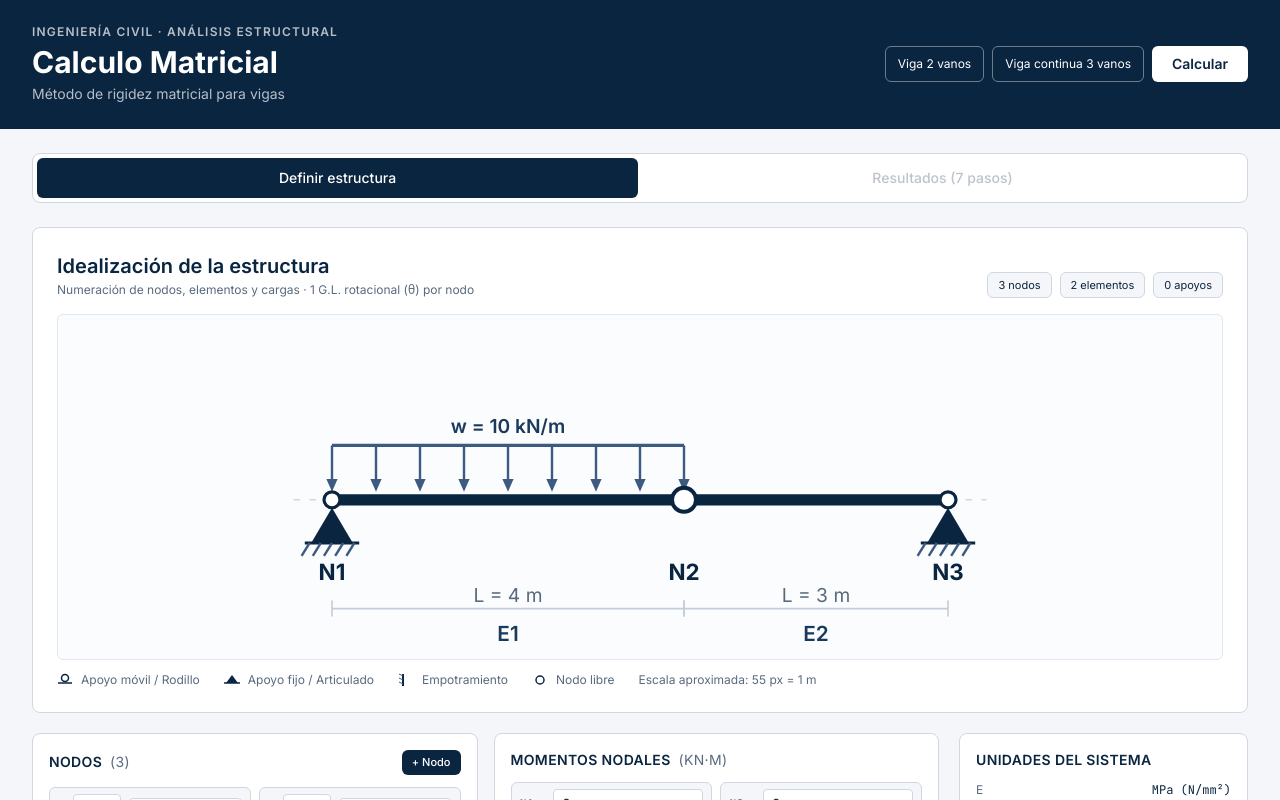
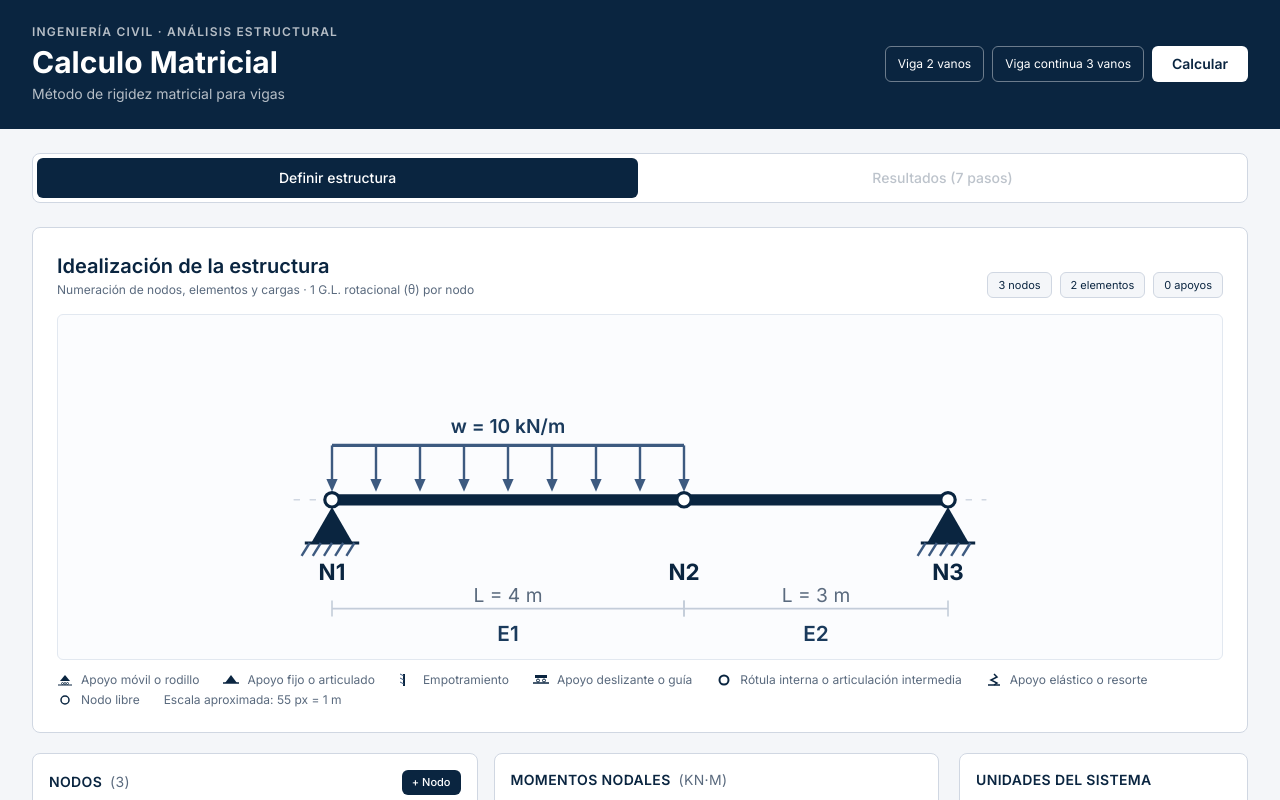
Before and after one commit to AngelMoralesChazari/calculomatricial, a React (Vite) app: page / in a window 1280 px wide. Shown: the top 800 px of the page. Built offline with nearby package versions, Linux system fonts and the light colour scheme.

Commit message:
style: quitar círculos en etiquetas de nodos y restaurar texto original

```diff
--- a/src/components/BeamDiagram.tsx
+++ b/src/components/BeamDiagram.tsx
@@ -144,15 +144,15 @@ export function BeamDiagram({ model, scale = 55, heightClass = 'h-72 sm:h-80' }:
 
             return (
               <g key={node.id}>
-                {/* Articulación circular para apoyos que no sean empotrados */}
-                {support !== 'fixed' && (
+                {/* Articulación circular para apoyos que no sean empotrados ni deslizantes */}
+                {support !== 'fixed' && support !== 'slider' && (
                   <circle
                     cx={px}
                     cy={y}
-                    r={support === 'none' ? '7.5' : '5'}
+                    r={support === 'hinge' ? '7.5' : '4.5'}
                     fill="#ffffff"
                     stroke={NAVY}
-                    strokeWidth={support === 'none' ? '2.5' : '2'}
+                    strokeWidth={support === 'hinge' ? '3' : '2'}
                   />
                 )}
 
@@ -183,7 +183,7 @@ export function BeamDiagram({ model, scale = 55, heightClass = 'h-72 sm:h-80' }:
                 {/* Símbolo de Apoyo Fijo (Articulado) */}
                 {support === 'pinned' && (
                   <g>
-                    <polygon points={`${px},${y + 5} ${px - 13},${y + 27} ${px + 13},${y + 27}`} fill={NAVY} />
+                    <polygon points={`${px},${y + 4.5} ${px - 13},${y + 27} ${px + 13},${y + 27}`} fill={NAVY} />
                     <line x1={px - 17} y1={y + 27} x2={px + 17} y2={y + 27} stroke={NAVY} strokeWidth="2" />
                     {Array.from({ length: 5 }).map((_, i) => {
                       const hx = px - 14 + i * 7
@@ -205,17 +205,66 @@ export function BeamDiagram({ model, scale = 55, heightClass = 'h-72 sm:h-80' }:
                 {/* Símbolo de Apoyo Móvil (Rodillo) */}
                 {support === 'roller' && (
                   <g>
-                    <circle cx={px} cy={y + 12.5} r="7.5" fill="#ffffff" stroke={NAVY} strokeWidth="2.5" />
-                    <line x1={px - 15} y1={y + 20} x2={px + 15} y2={y + 20} stroke={NAVY} strokeWidth="2" />
+                    {/* Triángulo */}
+                    <polygon points={`${px},${y + 4.5} ${px - 13},${y + 20} ${px + 13},${y + 20}`} fill={NAVY} />
+                    {/* Tres ruedas */}
+                    <circle cx={px - 8} cy={y + 23} r="2.5" fill="#ffffff" stroke={NAVY} strokeWidth="1.5" />
+                    <circle cx={px} cy={y + 23} r="2.5" fill="#ffffff" stroke={NAVY} strokeWidth="1.5" />
+                    <circle cx={px + 8} cy={y + 23} r="2.5" fill="#ffffff" stroke={NAVY} strokeWidth="1.5" />
+                    {/* Línea inferior fija */}
+                    <line x1={px - 17} y1={y + 26} x2={px + 17} y2={y + 26} stroke={NAVY} strokeWidth="2" />
+                  </g>
+                )}
+
+                {/* Símbolo de Apoyo Deslizante (Guía) */}
+                {support === 'slider' && (
+                  <g>
+                    {/* Placa unida al nodo */}
+                    <rect x={px - 12} y={y - 8} width="24" height="16" fill={NAVY} rx="1" />
+                    <circle cx={px} cy={y} r="3" fill="#ffffff" />
+                    {/* Rodillos */}
+                    <circle cx={px - 7} cy={y + 12.5} r="2" fill="#ffffff" stroke={NAVY} strokeWidth="1.5" />
+                    <circle cx={px + 7} cy={y + 12.5} r="2" fill="#ffffff" stroke={NAVY} strokeWidth="1.5" />
+                    {/* Placa inferior fija */}
+                    <line x1={px - 15} y1={y + 16} x2={px + 15} y2={y + 16} stroke={NAVY} strokeWidth="2" />
+                    {/* Achurado fijo */}
                     {Array.from({ length: 5 }).map((_, i) => {
                       const hx = px - 12 + i * 6
                       return (
                         <line
                           key={i}
                           x1={hx}
-                          y1={y + 20}
+                          y1={y + 16}
                           x2={hx - 4}
-                          y2={y + 27}
+                          y2={y + 23}
+                          stroke={NAVY_MUTED}
+                          strokeWidth="1.5"
+                        />
+                      )
+                    })}
+                  </g>
+                )}
+
+                {/* Símbolo de Apoyo Elástico (Resorte) */}
+                {support === 'spring' && (
+                  <g>
+                    <path
+                      d={`M ${px} ${y + 4.5} L ${px + 6} ${y + 9} L ${px - 6} ${y + 13.5} L ${px + 6} ${y + 18} L ${px - 6} ${y + 22.5} L ${px} ${y + 27}`}
+                      fill="none"
+                      stroke={NAVY}
+                      strokeWidth="2"
+                      strokeLinejoin="round"
+                    />
+                    <line x1={px - 12} y1={y + 27} x2={px + 12} y2={y + 27} stroke={NAVY} strokeWidth="2" />
+                    {Array.from({ length: 4 }).map((_, i) => {
+                      const hx = px - 9 + i * 6
+                      return (
+                        <line
+                          key={i}
+                          x1={hx}
+                          y1={y + 27}
+                          x2={hx - 3}
+                          y2={y + 33}
                           stroke={NAVY_MUTED}
                           strokeWidth="1.5"
                         />
@@ -236,17 +285,20 @@ export function BeamDiagram({ model, scale = 55, heightClass = 'h-72 sm:h-80' }:
       <div className="mt-3 flex flex-wrap gap-x-6 gap-y-1 text-xs text-[#5a6a7e]">
         <span className="flex items-center gap-2">
           <svg width="16" height="12" className="overflow-visible" aria-hidden>
-            <circle cx="8" cy="4" r="3.5" fill="#fff" stroke={NAVY} strokeWidth="1.5" />
-            <line x1="1" y1="9" x2="15" y2="9" stroke={NAVY} strokeWidth="1.5" />
+            <polygon points="8,1 3,7 13,7" fill={NAVY} />
+            <circle cx="5.5" cy="9.5" r="1" fill="#fff" stroke={NAVY} strokeWidth="0.8" />
+            <circle cx="8" cy="9.5" r="1" fill="#fff" stroke={NAVY} strokeWidth="0.8" />
+            <circle cx="10.5" cy="9.5" r="1" fill="#fff" stroke={NAVY} strokeWidth="0.8" />
+            <line x1="1" y1="11" x2="15" y2="11" stroke={NAVY} strokeWidth="1" />
           </svg>
-          Apoyo móvil / Rodillo
+          Apoyo móvil o rodillo
         </span>
         <span className="flex items-center gap-2">
           <svg width="16" height="12" className="overflow-visible" aria-hidden>
             <polygon points="8,1 2,9 14,9" fill={NAVY} />
             <line x1="0" y1="9" x2="16" y2="9" stroke={NAVY} strokeWidth="1.5" />
           </svg>
-          Apoyo fijo / Articulado
+          Apoyo fijo o articulado
         </span>
         <span className="flex items-center gap-2">
           <svg width="16" height="12" className="overflow-visible" aria-hidden>
@@ -256,6 +308,28 @@ export function BeamDiagram({ model, scale = 55, heightClass = 'h-72 sm:h-80' }:
             <line x1="5" y1="10" x2="1" y2="8" stroke={NAVY_MUTED} strokeWidth="1" />
           </svg>
           Empotramiento
+        </span>
+        <span className="flex items-center gap-2">
+          <svg width="16" height="12" className="overflow-visible" aria-hidden>
+            <rect x="2" y="1" width="12" height="3" fill={NAVY} />
+            <circle cx="5" cy="6.5" r="1.5" fill="#fff" stroke={NAVY} strokeWidth="1" />
+            <circle cx="11" cy="6.5" r="1.5" fill="#fff" stroke={NAVY} strokeWidth="1" />
+            <line x1="0" y1="9" x2="16" y2="9" stroke={NAVY} strokeWidth="1.5" />
+          </svg>
+          Apoyo deslizante o guía
+        </span>
+        <span className="flex items-center gap-2">
+          <svg width="16" height="12" className="overflow-visible" aria-hidden>
+            <circle cx="8" cy="6" r="4.5" fill="#fff" stroke={NAVY} strokeWidth="2" />
+          </svg>
+          Rótula interna o articulación intermedia
+        </span>
+        <span className="flex items-center gap-2">
+          <svg width="16" height="12" className="overflow-visible" aria-hidden>
+            <path d="M 8,0 L 11,3 L 5,6 L 11,9 L 8,11" fill="none" stroke={NAVY} strokeWidth="1.5" />
+            <line x1="2" y1="11" x2="14" y2="11" stroke={NAVY} strokeWidth="1.5" />
+          </svg>
+          Apoyo elástico o resorte
         </span>
         <span className="flex items-center gap-2">
           <svg width="16" height="12" aria-hidden>
```
